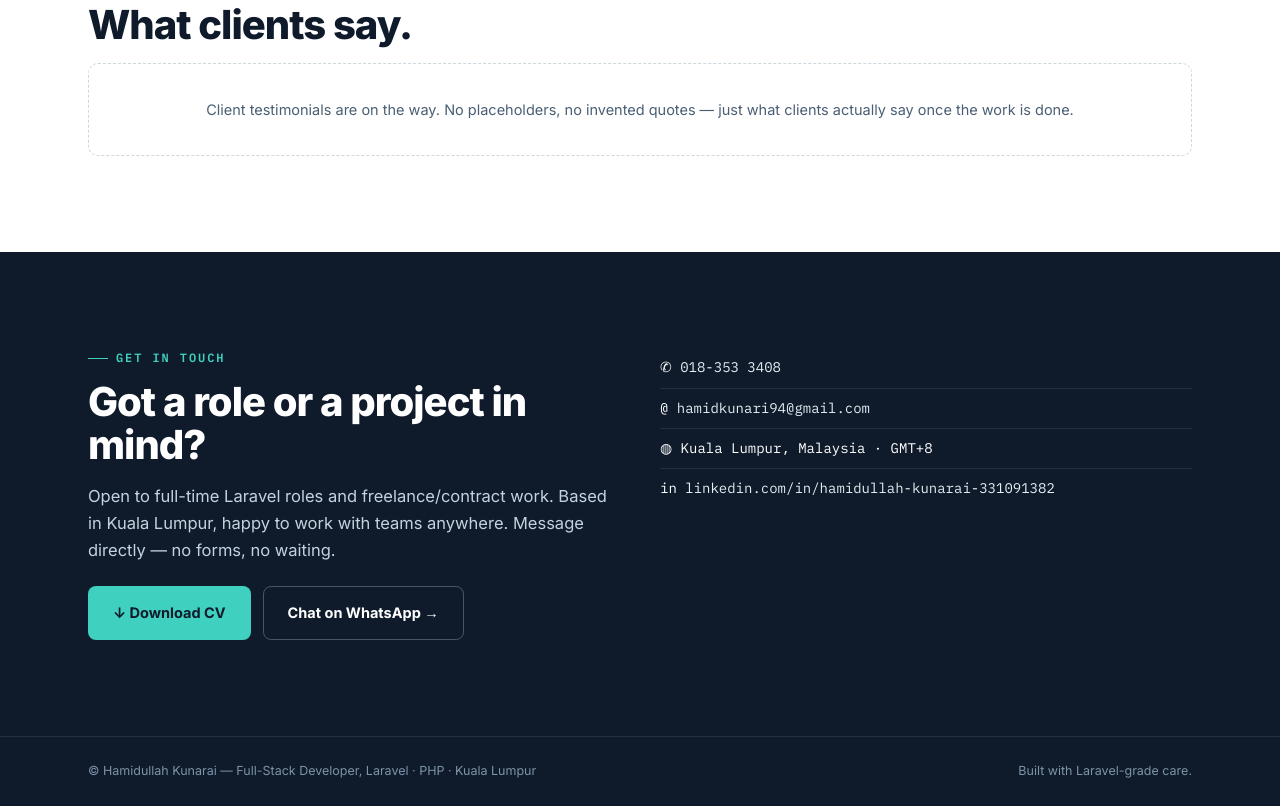
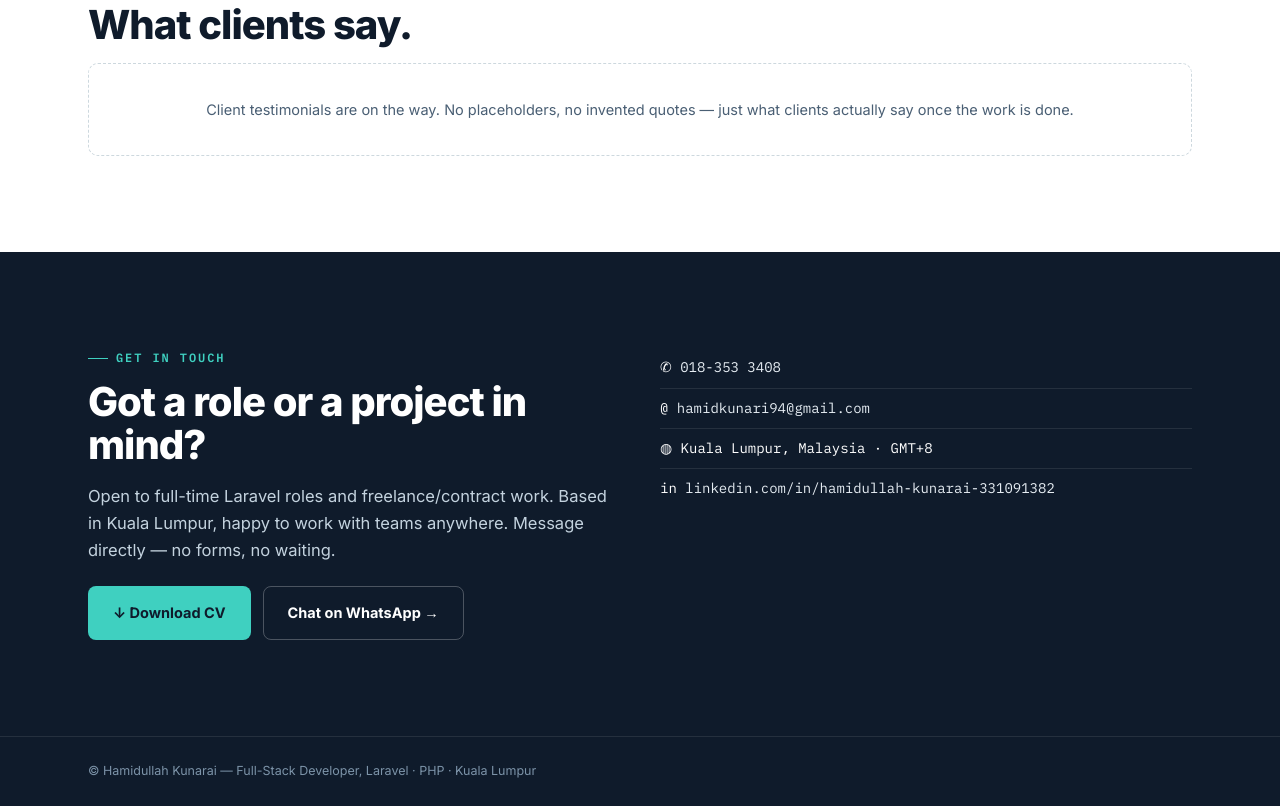
Before and after one commit to hamidkunari/portfolio, a plain HTML site: page index.html in a window 1280 px wide. Shown: the part 6123-6929 px from the top of the page. Drawn offline with Linux system fonts and the light colour scheme.

Commit message:
Remove footer text about Laravel-grade care
Removed the footer text about Laravel-grade care.

```diff
--- a/index.html
+++ b/index.html
@@ -562,7 +562,6 @@
 <footer>
   <div class="wrap">
     <span>© Hamidullah Kunarai — Full-Stack Developer, Laravel · PHP · Kuala Lumpur</span>
-    <span>Built with Laravel-grade care.</span>
   </div>
 </footer>
 
```
